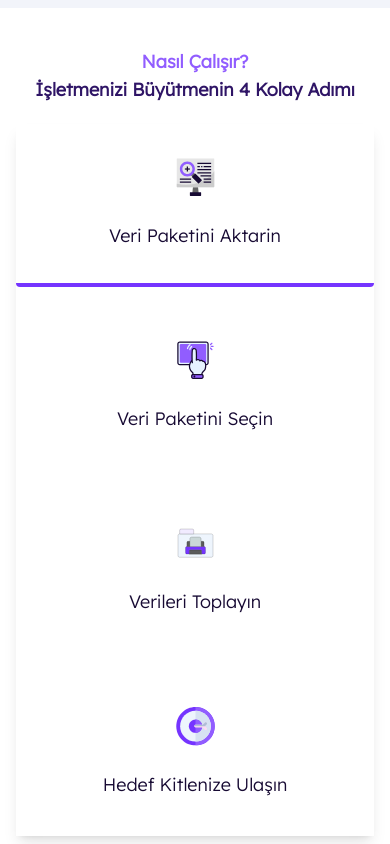
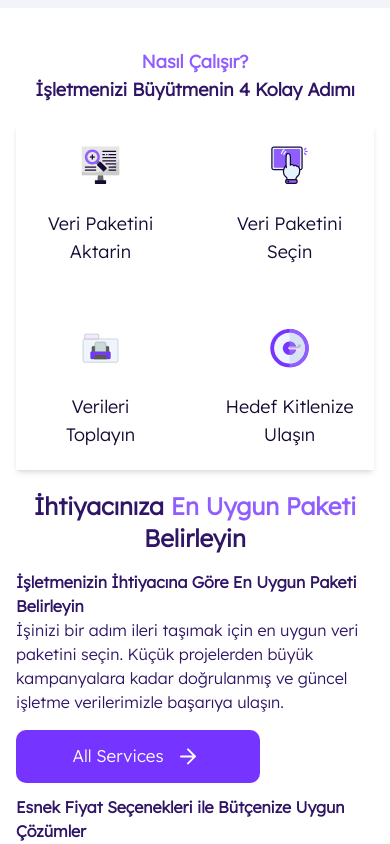
Before and after one commit to Medyanes-360/big-data-sale, a Next.js app: page / in a window 390 px wide. Shown: the part 3180-4024 px from the top of the page. Built offline with nearby package versions, Linux system fonts and the light colour scheme.

Commit message:
packet update

```diff
--- a/components/home/howItWorks/paketBoxContainer/index.jsx
+++ b/components/home/howItWorks/paketBoxContainer/index.jsx
@@ -60,7 +60,7 @@ const PaketBoxContainer = () => {
   const isSelected = (tab) => activeTab.label === tab.label;
   return (
     <>
-      <div className="grid grid-cols-1 gap-5 md:grid-cols-2 lg:grid-cols-4 shadow-lg bg-white">
+      <div className="grid grid-cols-2 shadow-md gap-5 md:grid-cols-2 lg:grid-cols-4 md:shadow-lg bg-white">
         {tabs?.map((item, index) => {
           return (
             <PacketBox
--- a/components/home/howItWorks/paketBoxContainer/packetsBox/index.jsx
+++ b/components/home/howItWorks/paketBoxContainer/packetsBox/index.jsx
@@ -4,8 +4,8 @@ const PacketBox = ({ tabIndex, icon, onClick, label }) => {
   return (
     <button
       onClick={onClick}
-      className={`border-b-4 border-solid text-lg h-[163px] font-normal text-tertiary-900 rounded-[4px] flex flex-col gap-y-6 justify-center items-center p-5 ${
-        tabIndex ? "border-b-tertiary-500" : "border-b-transparent"
+      className={`md:border-b-4 md:border-solid text-lg h-[163px] font-normal text-tertiary-900 rounded-[4px] flex flex-col gap-y-6 justify-center items-center p-5 ${
+        tabIndex ? "md:border-b-tertiary-500" : "md:border-b-transparent"
       }`}
     >
       {icon}
```
